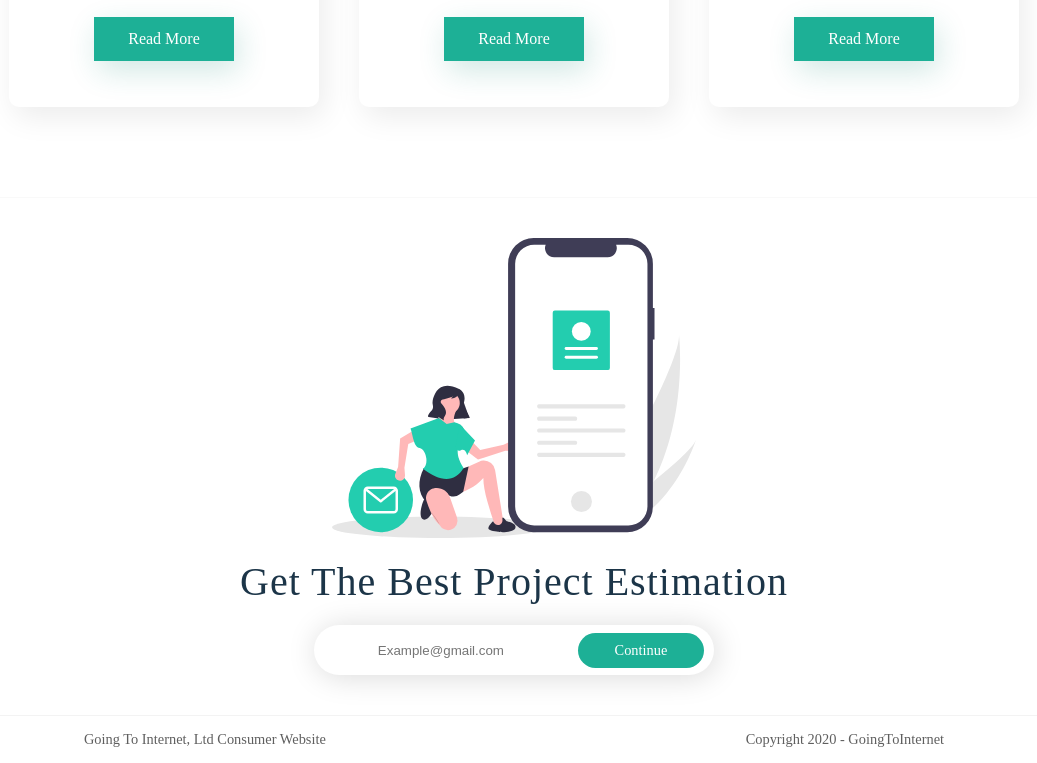
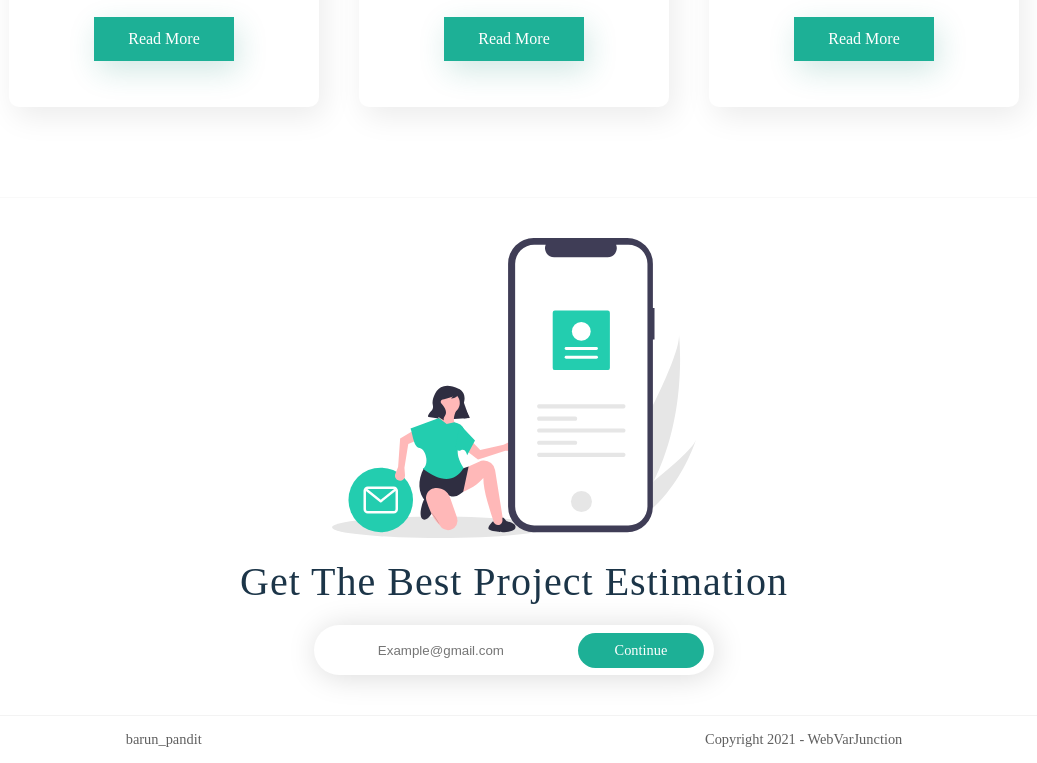
Before and after one commit to webvarjunction/portfolio, a plain HTML site: page index.html in a window 1280 px wide. Shown: the part 2591-3354 px from the top of the page, without its empty margins (126-1163 px from the left). Drawn offline with Linux system fonts and the light colour scheme.

Commit message:
change copyright content

```diff
--- a/index.html
+++ b/index.html
@@ -213,8 +213,8 @@
 	</section>
 	<!--footer--------->
 	<footer>
-	<p>Going To Internet, Ltd Consumer Website</p>
-	<p>Copyright 2020 - GoingToInternet</p>
+	<p>barun_pandit</p>
+	<p>Copyright 2021 - WebVarJunction</p>
 	</footer>
 
 
```
